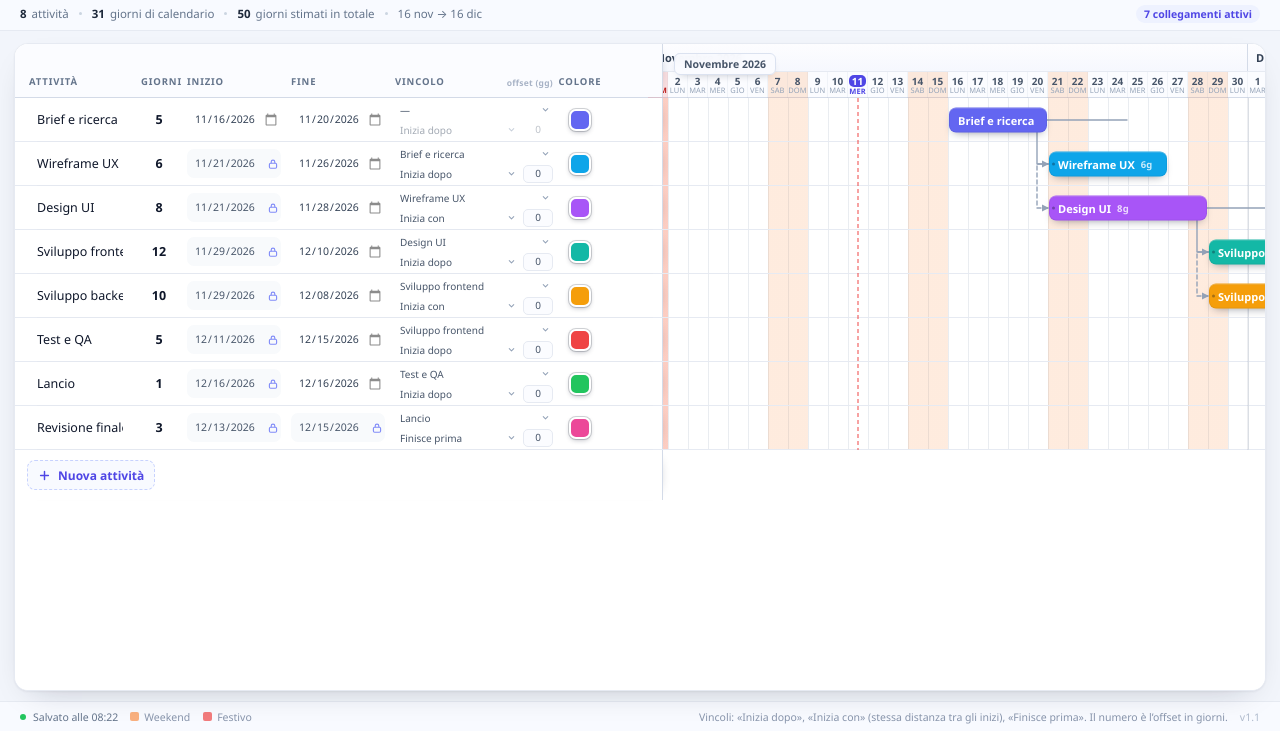
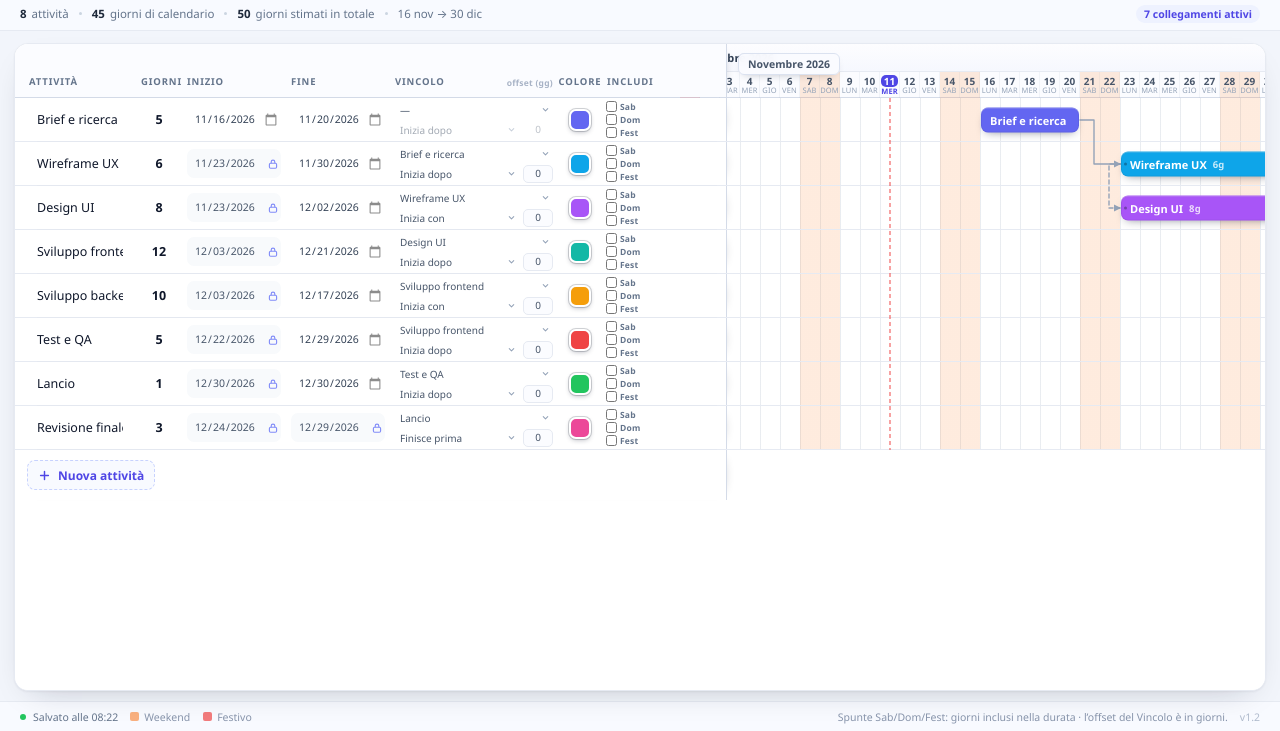
Before and after one commit to michelegrasselli/ganttflow, a plain HTML site: page index.html in a window 1280 px wide. Shown: the part 69-800 px from the top of the page. Drawn offline with Linux system fonts and the light colour scheme.

Commit message:
v1.2: giorni considerati configurabili (Sab/Dom/Fest)

```diff
--- a/css/styles.css
+++ b/css/styles.css
@@ -15,7 +15,7 @@
   --accent-soft: #eef2ff;
   --danger: #e11d48;
   --danger-soft: #fff1f4;
-  --left-w: 648px;
+  --left-w: 712px;
   --row-h: 44px;
   --head-h: 54px;
   --tl-w: 800px;
@@ -277,7 +277,7 @@ svg { display: block; }
 
 .fields {
   display: grid;
-  grid-template-columns: minmax(120px, 1fr) 46px 104px 104px 168px 44px 60px;
+  grid-template-columns: minmax(120px, 1fr) 46px 104px 104px 168px 44px 64px 60px;
   width: var(--left-w);
   flex: 0 0 var(--left-w);
   position: sticky;
@@ -300,6 +300,29 @@ svg { display: block; }
 .row.task .cell-pred { flex-direction: column; justify-content: center; gap: 2px; padding: 2px 5px; }
 .link-line { display: flex; align-items: center; gap: 4px; width: 100%; min-width: 0; }
 .cell-color { justify-content: center; }
+.row.task .cell-flags { flex-direction: column; align-items: flex-start; justify-content: center; gap: 1px; padding: 1px 4px; }
+.flag {
+  display: flex;
+  align-items: center;
+  gap: 3px;
+  height: 12px;
+  font-size: 8.5px;
+  font-weight: 650;
+  letter-spacing: .02em;
+  color: var(--muted);
+  cursor: pointer;
+  user-select: none;
+  white-space: nowrap;
+}
+.flag input {
+  width: 11px;
+  height: 11px;
+  margin: 0;
+  flex: none;
+  accent-color: var(--accent);
+  cursor: pointer;
+}
+.flag:hover { color: #334155; }
 .cell-act { gap: 1px; justify-content: flex-end; padding-right: 8px; }
 .head-sub {
   margin-left: auto;
@@ -916,8 +939,9 @@ svg { display: block; }
   .zoom-btn { height: 30px; }
   .zoom-label { height: 30px; line-height: 30px; min-width: 54px; font-size: 11px; }
   .divider { display: none; }
-  :root { --left-w: 600px; }
-  .fields { grid-template-columns: minmax(96px, 1fr) 42px 92px 92px 152px 40px 54px; }
+  :root { --left-w: 632px; }
+  .fields { grid-template-columns: minmax(96px, 1fr) 42px 92px 92px 152px 40px 62px 54px; }
   .statsbar { padding: 0 12px; }
   .row.task .cell-pred { padding: 2px 4px; }
+  .row.task .cell-flags { padding: 1px 3px; }
 }
--- a/index.html
+++ b/index.html
@@ -76,8 +76,8 @@
     <footer class="statusbar">
       <span id="saveStatus">Salvataggio automatico attivo</span>
       <span class="legend"><i class="lg lg-we" aria-hidden="true"></i>Weekend<i class="lg lg-hol" aria-hidden="true"></i>Festivo</span>
-      <span class="status-hint">Vincoli: «Inizia dopo», «Inizia con» (stessa distanza tra gli inizi), «Finisce prima». Il numero è l’offset in giorni.</span>
-      <span class="version">v1.1</span>
+      <span class="status-hint">Spunte Sab/Dom/Fest: giorni inclusi nella durata · l’offset del Vincolo è in giorni.</span>
+      <span class="version">v1.2</span>
     </footer>
   </div>
 
--- a/js/app.js
+++ b/js/app.js
@@ -137,6 +137,58 @@
     var wd = dayOfWeek(iso);
     return wd === 0 || wd === 6;
   }
+
+  /* ---------------- giorni considerati nella durata ----------------
+     Le tre spunte (sabati, domeniche, festivi) decidono quali giorni
+     contano nella durata. Se una spunta è assente, quel giorno viene
+     saltato nel calcolo della durata. */
+  function countsDay(iso, t) {
+    if (!t) return true;
+    var wd = dayOfWeek(iso);
+    if (!t.countSat && wd === 6) return false;
+    if (!t.countSun && wd === 0) return false;
+    if (!t.countHol && holidayName(iso)) return false;
+    return true;
+  }
+  function nextCounted(iso, t) {
+    var cur = iso, guard = 0;
+    while (!countsDay(cur, t) && guard++ < 4000) cur = addDays(cur, 1);
+    return cur;
+  }
+  function prevCounted(iso, t) {
+    var cur = iso, guard = 0;
+    while (!countsDay(cur, t) && guard++ < 4000) cur = addDays(cur, -1);
+    return cur;
+  }
+  function endFromStart(start, duration, t) {
+    var cur = nextCounted(start, t);
+    var left = Math.max(1, duration | 0) - 1;
+    var guard = 0;
+    while (left > 0 && guard++ < 20000) {
+      cur = addDays(cur, 1);
+      if (countsDay(cur, t)) left--;
+    }
+    return cur;
+  }
+  function startFromEnd(end, duration, t) {
+    var cur = prevCounted(end, t);
+    var left = Math.max(1, duration | 0) - 1;
+    var guard = 0;
+    while (left > 0 && guard++ < 20000) {
+      cur = addDays(cur, -1);
+      if (countsDay(cur, t)) left--;
+    }
+    return cur;
+  }
+  function countDays(start, end, t) {
+    if (diffDays(start, end) < 0) return 0;
+    var n = 0, cur = start, guard = 0;
+    while (cur <= end && guard++ < 40000) {
+      if (countsDay(cur, t)) n++;
+      cur = addDays(cur, 1);
+    }
+    return n;
+  }
   function fmtLong(iso) {
     var d = parseISO(iso);
     return d ? d.getUTCDate() + ' ' + MONTHS[d.getUTCMonth()] + ' ' + d.getUTCFullYear() : '—';
@@ -219,12 +271,19 @@
       color: nextColor(),
       predecessorId: null,
       link: 'FS',
-      lag: 0
+      lag: 0,
+      countSat: false,
+      countSun: false,
+      countHol: false
     };
     if (partial) Object.keys(partial).forEach(function (k) { if (partial[k] !== undefined) t[k] = partial[k]; });
+    t.countSat = t.countSat === true;
+    t.countSun = t.countSun === true;
+    t.countHol = t.countHol === true;
     if (!isISO(t.start)) t.start = todayISO();
+    t.start = nextCounted(t.start, t);
     t.duration = clampInt(t.duration, 1, MAX_DURATION, 1);
-    if (!isISO(t.end)) t.end = addDays(t.start, t.duration - 1);
+    if (!isISO(t.end)) t.end = endFromStart(t.start, t.duration, t);
     return t;
   }
 
@@ -260,8 +319,11 @@
     list.forEach(function (t) { map[t.id] = t; });
 
     list.forEach(function (t) {
+      t.countSat = t.countSat === true;
+      t.countSun = t.countSun === true;
+      t.countHol = t.countHol === true;
       if (!isISO(t.start)) t.start = todayISO();
-      if (!isISO(t.end)) t.end = addDays(t.start, Math.max(1, t.duration) - 1);
+      if (!isISO(t.end)) t.end = endFromStart(t.start, Math.max(1, t.duration), t);
       t.duration = clampInt(t.duration, 1, MAX_DURATION, 1);
       t.lag = clampInt(t.lag, 0, 365, 0);
       t.link = LINK_TYPES[t.link] ? t.link : 'FS';
@@ -289,17 +351,18 @@
       if (t.predecessorId && map[t.predecessorId]) {
         var p = map[t.predecessorId];
         if (t.link === 'SS') {
-          t.start = addDays(p.start, t.lag);
-          t.end = addDays(t.start, t.duration - 1);
+          t.start = nextCounted(addDays(p.start, t.lag), t);
+          t.end = endFromStart(t.start, t.duration, t);
         } else if (t.link === 'FF') {
-          t.end = addDays(p.end, -(1 + t.lag));
-          t.start = addDays(t.end, -(t.duration - 1));
+          t.end = prevCounted(addDays(p.end, -(1 + t.lag)), t);
+          t.start = startFromEnd(t.end, t.duration, t);
         } else {
-          t.start = addDays(p.end, 1 + t.lag);
-          t.end = addDays(t.start, t.duration - 1);
+          t.start = nextCounted(addDays(p.end, 1 + t.lag), t);
+          t.end = endFromStart(t.start, t.duration, t);
         }
       } else {
-        t.end = addDays(t.start, t.duration - 1);
+        t.start = nextCounted(t.start, t);
+        t.end = endFromStart(t.start, t.duration, t);
       }
     });
   }
@@ -321,22 +384,33 @@
       var id = typeof src.id === 'string' && /^[A-Za-z0-9_-]{1,64}$/.test(src.id) ? src.id : uid();
       while (ids[id]) id = uid();
       ids[id] = true;
-      var start = isISO(src.start) ? src.start : todayISO();
+      var flags = {
+        countSat: src.countSat === true,
+        countSun: src.countSun === true,
+        countHol: src.countHol === true
+      };
+      var start = nextCounted(isISO(src.start) ? src.start : todayISO(), flags);
       var duration = clampInt(src.duration, 1, MAX_DURATION, 0);
-      var end = isISO(src.end) ? src.end : null;
-      if (!duration && end) duration = Math.max(1, diffDays(start, end) + 1);
-      if (!duration) duration = 1;
-      if (end && diffDays(start, end) + 1 !== duration) end = addDays(start, duration - 1);
+      var end = isISO(src.end) ? prevCounted(src.end, flags) : null;
+      if (!duration) {
+        duration = end && diffDays(start, end) >= 0
+          ? Math.max(1, countDays(start, end, flags))
+          : 1;
+      }
+      if (!end || diffDays(start, end) < 0) end = endFromStart(start, duration, flags);
       project.tasks.push({
         id: id,
         name: typeof src.name === 'string' && src.name.trim() ? src.name.trim().slice(0, 120) : 'Attività ' + (i + 1),
         start: start,
-        end: end || addDays(start, duration - 1),
+        end: end,
         duration: duration,
         color: hexColor(src.color) || PALETTE[i % PALETTE.length],
         predecessorId: typeof src.predecessorId === 'string' ? src.predecessorId : null,
         link: LINK_TYPES[src.link] ? src.link : 'FS',
-        lag: clampInt(src.lag, 0, 365, 0)
+        lag: clampInt(src.lag, 0, 365, 0),
+        countSat: flags.countSat,
+        countSun: flags.countSun,
+        countHol: flags.countHol
       });
     });
     var byId = {};
@@ -394,14 +468,17 @@
 
     var head = el('div', 'row row-head');
     var headFields = el('div', 'fields head-fields');
-    var labels = ['Attività', 'Giorni', 'Inizio', 'Fine', 'Vincolo', 'Colore', ''];
-    var classes = ['cell-name', 'cell-dur', 'cell-start', 'cell-end', 'cell-pred', 'cell-color', 'cell-act'];
+    var labels = ['Attività', 'Giorni', 'Inizio', 'Fine', 'Vincolo', 'Colore', 'Includi', ''];
+    var classes = ['cell-name', 'cell-dur', 'cell-start', 'cell-end', 'cell-pred', 'cell-color', 'cell-flags', 'cell-act'];
     labels.forEach(function (label, i) {
       var c = el('div', 'cell ' + classes[i]);
       if (i === 4) {
         c.appendChild(el('span', '', label));
         c.appendChild(el('span', 'head-sub', 'offset (gg)'));
         c.title = 'Collega l’attività a una precedente e scegli il tipo di vincolo. Il numero è l’offset in giorni rispetto al riferimento del vincolo.';
+      } else if (i === 6) {
+        c.textContent = label;
+        c.title = 'Giorni da considerare nella durata: sabati, domeniche e festivi. Se una spunta è assente, quei giorni vengono saltati.';
       } else {
         c.textContent = label;
       }
@@ -461,6 +538,11 @@
           '</button>' +
           '<div class="swatch-pop" hidden></div>' +
         '</div>' +
+        '<div class="cell cell-flags">' +
+          '<label class="flag" title="Considera i sabati nella durata: se non spuntato, i sabati vengono saltati"><input type="checkbox" data-field="countSat" aria-label="Considera i sabati nella durata"><span>Sab</span></label>' +
+          '<label class="flag" title="Considera le domeniche nella durata: se non spuntato, le domeniche vengono saltate"><input type="checkbox" data-field="countSun" aria-label="Considera le domeniche nella durata"><span>Dom</span></label>' +
+          '<label class="flag" title="Considera i festivi italiani nella durata: se non spuntato, i festivi vengono saltati"><input type="checkbox" data-field="countHol" aria-label="Considera i festivi nella durata"><span>Fest</span></label>' +
+        '</div>' +
         '<div class="cell cell-act">' +
           '<button type="button" class="icon-btn" data-action="duplicate" title="Duplica attività" aria-label="Duplica attività"><svg viewBox="0 0 16 16"><rect x="5.2" y="5.2" width="8" height="8" rx="2" fill="none" stroke="currentColor" stroke-width="1.4"/><path d="M10.4 3.4H5.2a2 2 0 0 0-2 2v5.4" fill="none" stroke="currentColor" stroke-width="1.4" stroke-linecap="round"/></svg></button>' +
           '<button type="button" class="icon-btn danger" data-action="delete" title="Elimina attività" aria-label="Elimina attività"><svg viewBox="0 0 16 16"><path d="M3.4 4.6h9.2M6.2 4.6V3.2h3.6v1.4M4.6 4.6l.6 8.2h5.6l.6-8.2" fill="none" stroke="currentColor" stroke-width="1.4" stroke-linecap="round" stroke-linejoin="round"/></svg></button>' +
@@ -551,6 +633,11 @@
         b.classList.toggle('on', b.dataset.color === t.color);
       });
 
+      ['countSat', 'countSun', 'countHol'].forEach(function (f) {
+        var cb = row.querySelector('[data-field="' + f + '"]');
+        if (cb && document.activeElement !== cb) cb.checked = t[f] === true;
+      });
+
       var startInput = row.querySelector('[data-field="start"]');
       var endInput = row.querySelector('[data-field="end"]');
       var lockedStart = !!t.predecessorId;
@@ -677,7 +764,8 @@
       var row = rows[t.id];
       if (!row) return;
       var bar = row.querySelector('.bar');
-      var w = Math.max(4, t.duration * px - 2);
+      var span = diffDays(t.start, t.end) + 1;
+      var w = Math.max(4, span * px - 2);
       bar.style.left = (diffDays(range.start, t.start) * px + 1) + 'px';
       bar.style.width = w + 'px';
       bar.style.background = t.color;
@@ -730,9 +818,9 @@
       var p = taskById(t.predecessorId);
       if (!p || idx[p.id] === undefined || idx[t.id] === undefined) return;
       var pStartX = diffDays(range.start, p.start) * px + 1;
-      var pEndX = diffDays(range.start, p.end) * px + Math.max(4, p.duration * px - 2) + 1;
+      var pEndX = (diffDays(range.start, p.end) + 1) * px;
       var tStartX = diffDays(range.start, t.start) * px + 1;
-      var tEndX = diffDays(range.start, t.end) * px + Math.max(4, t.duration * px - 2) + 1;
+      var tEndX = (diffDays(range.start, t.end) + 1) * px;
       var x1 = t.link === 'SS' ? pStartX : pEndX;
       var x2 = t.link === 'FF' ? tEndX : tStartX;
       var y1 = idx[p.id] * ROW_H + ROW_H / 2;
@@ -969,7 +1057,10 @@
       duration: src.duration,
       color: src.color,
       predecessorId: src.id,
-      lag: 0
+      lag: 0,
+      countSat: src.countSat,
+      countSun: src.countSun,
+      countHol: src.countHol
     });
     tasks().splice(indexById(id) + 1, 0, copy);
     state.selectedId = copy.id;
@@ -1044,7 +1135,7 @@
     saveNow();
     var payload = {
       format: 'ganttflow-project',
-      version: 1,
+      version: 2,
       exportedAt: new Date().toISOString(),
       project: state.project
     };
@@ -1204,15 +1295,16 @@
     }
     if (field === 'end') {
       if (!isISO(input.value)) return;
-      var d = diffDays(t.start, input.value) + 1;
+      var end = prevCounted(input.value, t);
+      var d = countDays(t.start, end, t);
       if (d < 1) {
-        toast('La data di fine non può precedere quella di inizio.', { type: 'error' });
+        toast('L’intervallo scelto non contiene giorni considerati: controlla le spunte Sab/Dom/Fest.', { type: 'error' });
         syncRows();
         return;
       }
       if (d > MAX_DURATION) d = MAX_DURATION;
       t.duration = d;
-      t.end = addDays(t.start, d - 1);
+      t.end = endFromStart(t.start, d, t);
       afterEdit();
       return;
     }
@@ -1246,6 +1338,11 @@
     }
     if (field === 'link') {
       t.link = LINK_TYPES[input.value] ? input.value : 'FS';
+      afterEdit();
+      return;
+    }
+    if (field === 'countSat' || field === 'countSun' || field === 'countHol') {
+      t[field] = input.checked === true;
       afterEdit();
       return;
     }
--- a/js/pdf.js
+++ b/js/pdf.js
@@ -365,7 +365,7 @@ window.GanttPDF = (function () {
       if (pi !== undefined) opsText(ops, COL.after, cy - 2.4, (LINK_LABEL[t.link] || 'dopo') + ' #' + (pi + 1), 7, { color: MUTED, align: 'right' });
 
       var x = tlX + diffDays(data.start, t.start) * colW;
-      var bw = Math.max(1.4, t.duration * colW);
+      var bw = Math.max(1.4, (diffDays(t.start, t.end) + 1) * colW);
       var c = hexRgb(t.color);
       opsRect(ops, x, cy - 4.5, bw, 9, c, [Math.max(0, c[0] - .18), Math.max(0, c[1] - .18), Math.max(0, c[2] - .18)]);
     });
```
Also changed, not shown: 2 other files.
